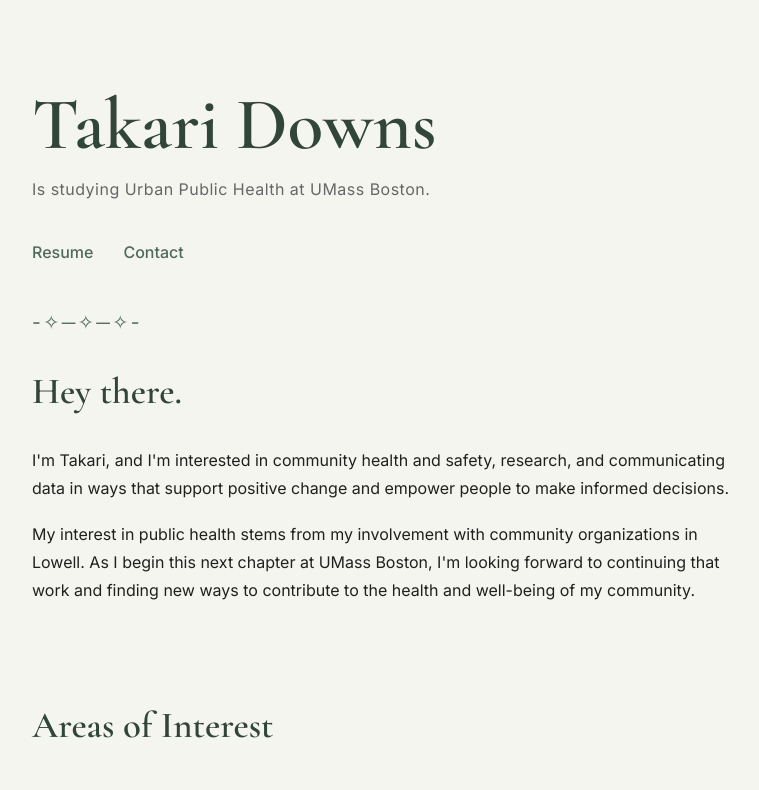
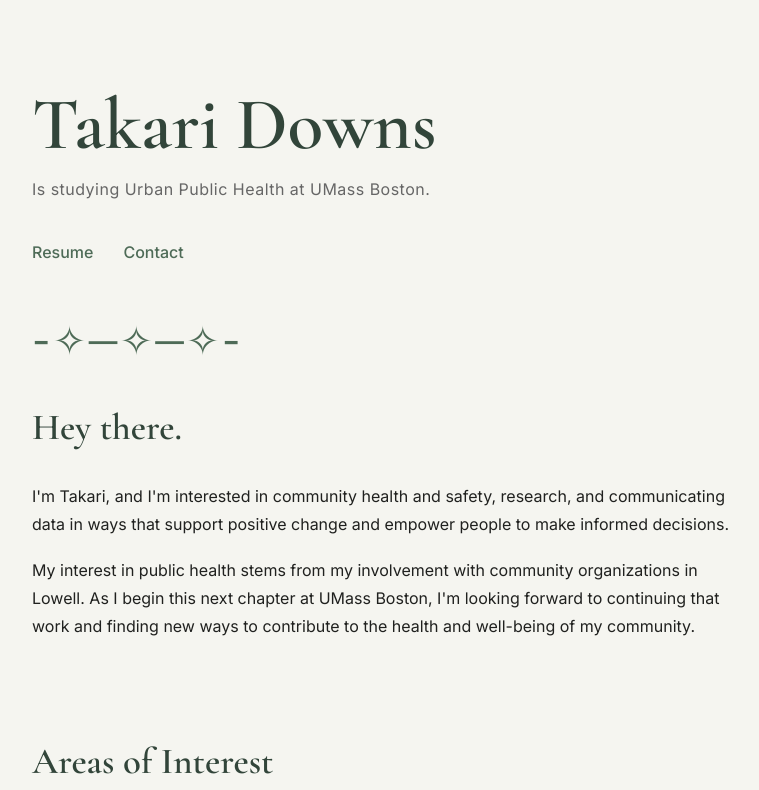
Before and after one commit to Tikyra/my-new-website, a plain HTML site: page index.html in a window 1280 px wide. Shown: the top 790 px of the page, without its empty margins (190-949 px from the left). Drawn offline with nearby package versions, Linux system fonts and the light colour scheme.

Commit message:
Increase font size for .divider class

```diff
--- a/style.css
+++ b/style.css
@@ -140,7 +140,7 @@ margin-bottom:90px;
 
 color:var(--accent);
 
-font-size:1.2rem;
+font-size:2.5rem;
 
 letter-spacing:.15rem;
 
```
